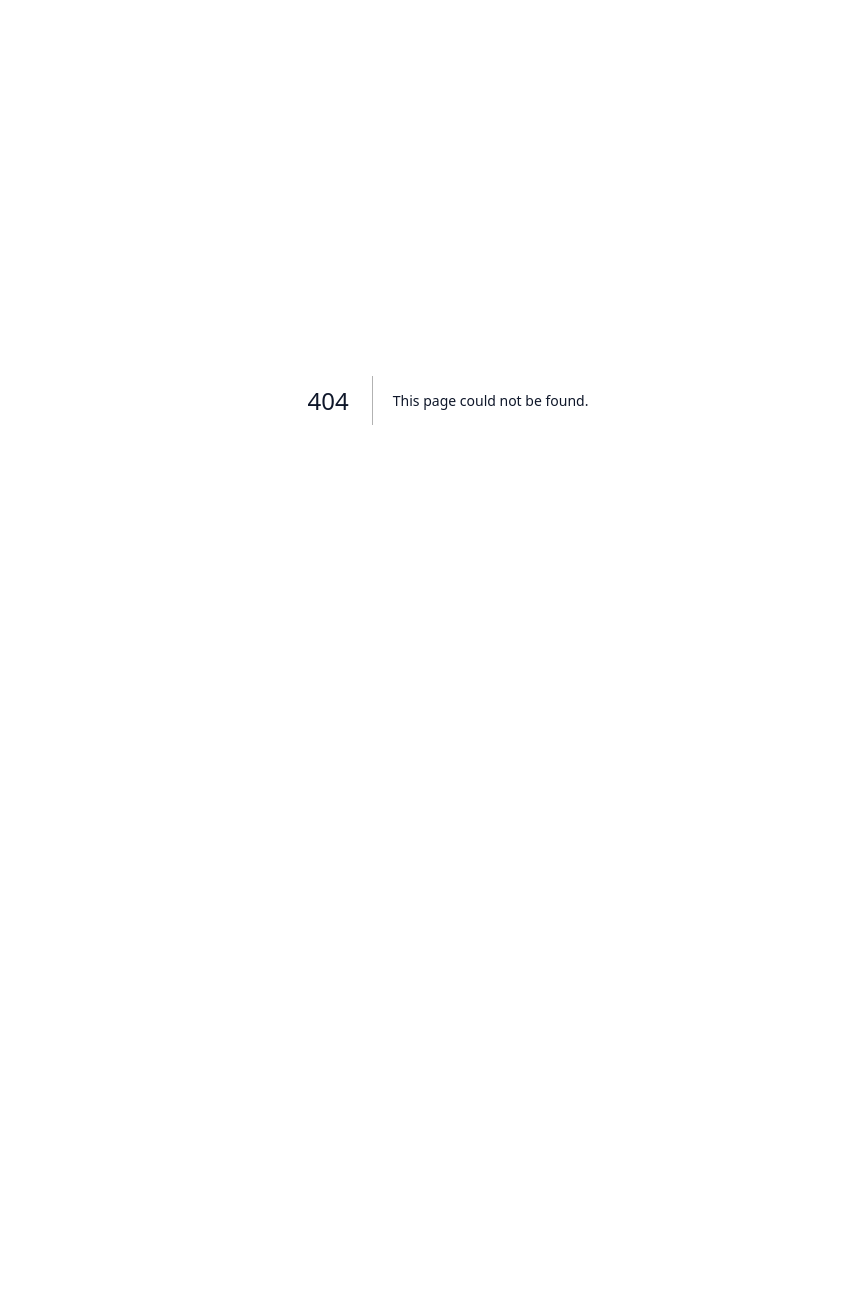
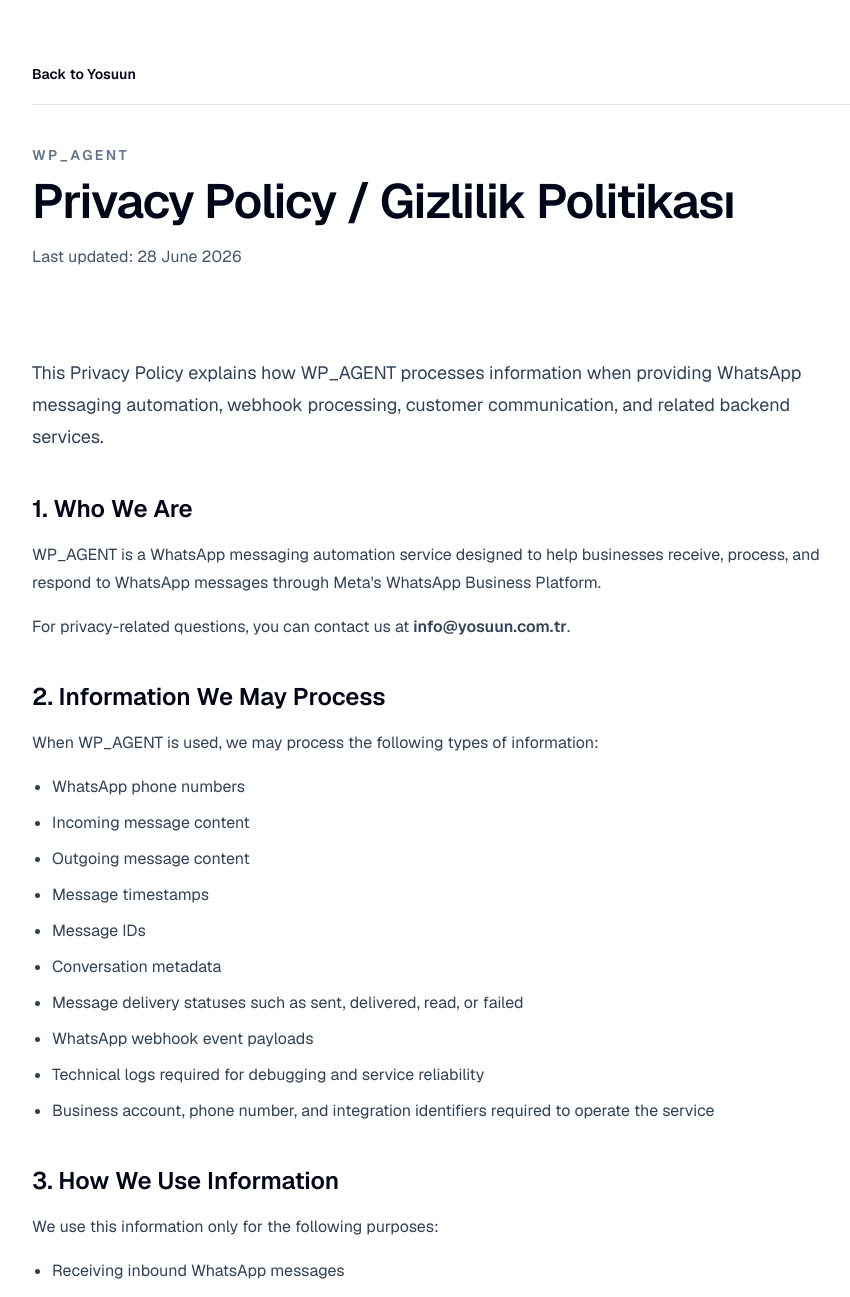
Before and after one commit to Alybefeygz/yosuun-landing-web-site, a Next.js app: page /privacy-policy in a window 1280 px wide. Before the commit this address had no page. Shown: the top 1297 px of the page, without its empty margins (192-1042 px from the left). Before the commit the page ends 800 px from the top, so only its background shows below. Built offline with nearby package versions, Linux system fonts and the light colour scheme.

Commit message:
Add privacy policy page

```diff
--- /dev/null
+++ b/src/app/privacy-policy/page.tsx
@@ -0,0 +1,258 @@
+import type { Metadata } from "next";
+import Link from "next/link";
+
+export const metadata: Metadata = {
+  title: "Privacy Policy | WP_AGENT",
+  description:
+    "Privacy Policy for WP_AGENT WhatsApp messaging automation and webhook processing services.",
+};
+
+const processedData = [
+  "WhatsApp phone numbers",
+  "Incoming message content",
+  "Outgoing message content",
+  "Message timestamps",
+  "Message IDs",
+  "Conversation metadata",
+  "Message delivery statuses such as sent, delivered, read, or failed",
+  "WhatsApp webhook event payloads",
+  "Technical logs required for debugging and service reliability",
+  "Business account, phone number, and integration identifiers required to operate the service",
+];
+
+const usagePurposes = [
+  "Receiving inbound WhatsApp messages",
+  "Sending outbound WhatsApp messages",
+  "Processing message delivery statuses",
+  "Maintaining conversation history",
+  "Routing messages to the correct business workflow",
+  "Supporting automated replies and customer communication",
+  "Debugging webhook and API delivery issues",
+  "Securing and monitoring the messaging service",
+  "Improving service reliability and operational performance",
+];
+
+const serviceProviders = [
+  "Meta / WhatsApp Business Platform",
+  "Cloud hosting providers",
+  "Database providers",
+  "Logging and monitoring systems",
+  "Backend infrastructure used to deliver the messaging service",
+];
+
+const securityMeasures = [
+  "Secure webhook endpoints",
+  "Server-side request validation",
+  "Access controls",
+  "Environment-based secret management",
+  "Backend logging and monitoring",
+  "Restricted access to production systems",
+];
+
+function Section({
+  title,
+  children,
+}: Readonly<{
+  title: string;
+  children: React.ReactNode;
+}>) {
+  return (
+    <section className="space-y-4">
+      <h2 className="text-xl font-semibold text-slate-950 sm:text-2xl">{title}</h2>
+      <div className="space-y-4 text-sm leading-7 text-slate-700 sm:text-base">{children}</div>
+    </section>
+  );
+}
+
+function BulletList({ items }: Readonly<{ items: string[] }>) {
+  return (
+    <ul className="list-disc space-y-2 pl-5">
+      {items.map((item) => (
+        <li key={item}>{item}</li>
+      ))}
+    </ul>
+  );
+}
+
+export default function PrivacyPolicyPage() {
+  return (
+    <main className="min-h-screen bg-white text-slate-950">
+      <div className="mx-auto w-full max-w-4xl px-5 py-8 sm:px-8 sm:py-12 lg:py-16">
+        <nav className="mb-10 flex items-center justify-between border-b border-slate-200 pb-5">
+          <Link
+            href="/"
+            className="inline-flex items-center text-sm font-semibold text-slate-600 transition-colors hover:text-slate-950"
+          >
+            Back to Yosuun
+          </Link>
+        </nav>
+
+        <header className="mb-10 pb-8 sm:mb-12 sm:pb-10">
+          <p className="mb-3 text-sm font-semibold uppercase tracking-[0.18em] text-slate-500">
+            WP_AGENT
+          </p>
+          <h1 className="text-3xl font-semibold tracking-tight text-slate-950 sm:text-5xl">
+            Privacy Policy / Gizlilik Politikası
+          </h1>
+          <p className="mt-5 text-sm text-slate-600 sm:text-base">
+            Last updated: 28 June 2026
+          </p>
+        </header>
+
+        <article className="space-y-10">
+          <p className="text-base leading-8 text-slate-700 sm:text-lg">
+            This Privacy Policy explains how WP_AGENT processes information when
+            providing WhatsApp messaging automation, webhook processing, customer
+            communication, and related backend services.
+          </p>
+
+          <Section title="1. Who We Are">
+            <p>
+              WP_AGENT is a WhatsApp messaging automation service designed to help
+              businesses receive, process, and respond to WhatsApp messages through
+              Meta&apos;s WhatsApp Business Platform.
+            </p>
+            <p>
+              For privacy-related questions, you can contact us at{" "}
+              <a
+                href="mailto:info@yosuun.com.tr"
+                className="font-semibold text-slate-950 underline decoration-slate-300 underline-offset-4 hover:decoration-slate-950"
+              >
+                info@yosuun.com.tr
+              </a>
+              .
+            </p>
+          </Section>
+
+          <Section title="2. Information We May Process">
+            <p>When WP_AGENT is used, we may process the following types of information:</p>
+            <BulletList items={processedData} />
+          </Section>
+
+          <Section title="3. How We Use Information">
+            <p>We use this information only for the following purposes:</p>
+            <BulletList items={usagePurposes} />
+          </Section>
+
+          <Section title="4. WhatsApp and Meta Webhook Data">
+            <p>
+              WP_AGENT may receive webhook events from Meta&apos;s WhatsApp Business
+              Platform. These events may include incoming messages, message status
+              updates, delivery confirmations, read receipts, failed message events,
+              and related technical metadata.
+            </p>
+            <p>
+              This data is processed only to operate the WhatsApp messaging workflow
+              and to support the business communication service.
+            </p>
+          </Section>
+
+          <Section title="5. Data Sharing">
+            <p>We do not sell personal data.</p>
+            <p>
+              We may process or share data only with service providers and technical
+              infrastructure required to operate the service, such as:
+            </p>
+            <BulletList items={serviceProviders} />
+            <p>
+              These providers are used only as necessary to operate, secure, debug,
+              and maintain the service.
+            </p>
+          </Section>
+
+          <Section title="6. Data Retention">
+            <p>
+              We retain message data, webhook events, logs, and conversation records
+              only as long as necessary for operational, support, security, debugging,
+              legal, or service continuity purposes.
+            </p>
+            <p>
+              Retention periods may vary depending on the business use case,
+              technical requirements, and applicable legal obligations.
+            </p>
+          </Section>
+
+          <Section title="7. Data Security">
+            <p>
+              We use reasonable technical and organizational measures to protect data
+              processed by WP_AGENT. These may include:
+            </p>
+            <BulletList items={securityMeasures} />
+            <p>However, no system can guarantee absolute security.</p>
+          </Section>
+
+          <Section title="8. User Rights and Data Requests">
+            <p>
+              Users may request access, correction, or deletion of their personal
+              data by contacting us.
+            </p>
+            <p>
+              Requests can be sent to{" "}
+              <a
+                href="mailto:info@yosuun.com.tr"
+                className="font-semibold text-slate-950 underline decoration-slate-300 underline-offset-4 hover:decoration-slate-950"
+              >
+                info@yosuun.com.tr
+              </a>
+              .
+            </p>
+            <p>
+              If a user requests deletion of their WhatsApp-related data, we will
+              review the request and delete or anonymize applicable records unless
+              retention is required for legal, security, or legitimate operational
+              reasons.
+            </p>
+          </Section>
+
+          <Section title="9. Children&apos;s Privacy">
+            <p>
+              WP_AGENT is not intended for use by children. We do not knowingly
+              collect personal data from children.
+            </p>
+          </Section>
+
+          <Section title="10. Changes to This Policy">
+            <p>
+              We may update this Privacy Policy from time to time. Updates will be
+              posted on this page with a revised &quot;Last updated&quot; date.
+            </p>
+          </Section>
+
+          <Section title="11. Contact">
+            <p>For questions about this Privacy Policy or data processing, contact:</p>
+            <p>
+              <a
+                href="mailto:info@yosuun.com.tr"
+                className="font-semibold text-slate-950 underline decoration-slate-300 underline-offset-4 hover:decoration-slate-950"
+              >
+                info@yosuun.com.tr
+              </a>
+            </p>
+          </Section>
+
+          <Section title="12. Applicable Law and Local Privacy Rights">
+            <p>
+              Depending on the location of the business and users, applicable data
+              protection laws may include local privacy regulations such as the
+              Turkish Personal Data Protection Law, also known as KVKK, and other
+              relevant data protection rules.
+            </p>
+            <p>
+              Users may contact us to request access, correction, deletion, or
+              information about the processing of their personal data.
+            </p>
+            <p>Requests can be sent to:</p>
+            <p>
+              <a
+                href="mailto:info@yosuun.com.tr"
+                className="font-semibold text-slate-950 underline decoration-slate-300 underline-offset-4 hover:decoration-slate-950"
+              >
+                info@yosuun.com.tr
+              </a>
+            </p>
+          </Section>
+        </article>
+      </div>
+    </main>
+  );
+}
```
